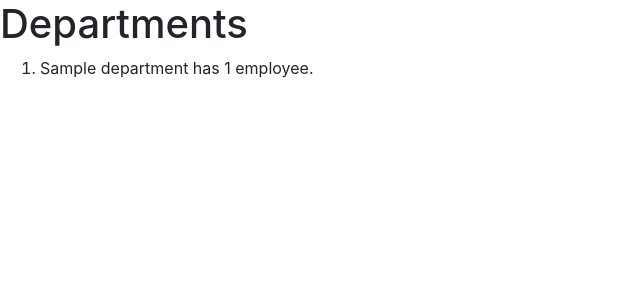
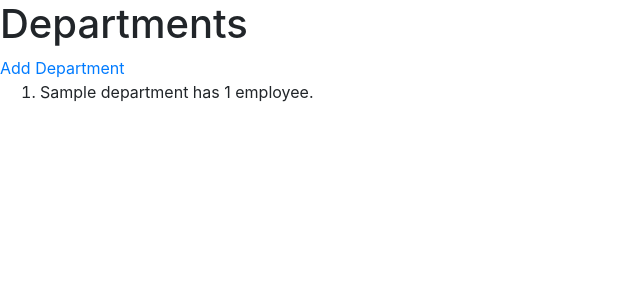
Before and after one commit to nss-cohort-40/banagzon-workforce-mgt-crunchy-frogs, a Django app: template hrapp/templates/departments/department_list.html in a window 1280 px wide. Shown: the part 56-356 px from the top of the page, without its empty margins (0-640 px from the left). Run offline with Django 3.2, Linux system fonts and the light colour scheme; the template is opened without the code that fills it: most values are stand-ins (such as "Sample title", 1, 10 or a date in 2020); parts of the project's set-up code (start-up, migrations or seed data) failed here and were passed over; some libraries are stand-ins or nearby versions.

Commit message:
build: url link for adding a department fix: now department shows even if there are no employees

```diff
--- a/hrapp/templates/departments/department_list.html
+++ b/hrapp/templates/departments/department_list.html
@@ -3,6 +3,7 @@
 {% block content %}
 <h1>Departments</h1>
 
+<a href="{% url 'hrapp:department_form' %}">Add Department</a>
 <ol>
 {% for department in all_departments %}
    {% if department.count == 1 %}
--- a/hrapp/views/departments/department_list.py
+++ b/hrapp/views/departments/department_list.py
@@ -18,7 +18,7 @@ def department_list(request):
                 d.budget,
                 e.department_id
             from hrapp_department d
-                join hrapp_employee e on d.id = e.department_id;
+                left join hrapp_employee e on d.id = e.department_id;
             """)
 
             all_departments = []
@@ -34,6 +34,7 @@ def department_list(request):
                 employee.department_id = row['department_id']
                 department.count = len(
                     Employee.objects.filter(department_id=department.id))
+
                 all_departments.append(department)
 
         template = 'departments/department_list.html'
```
